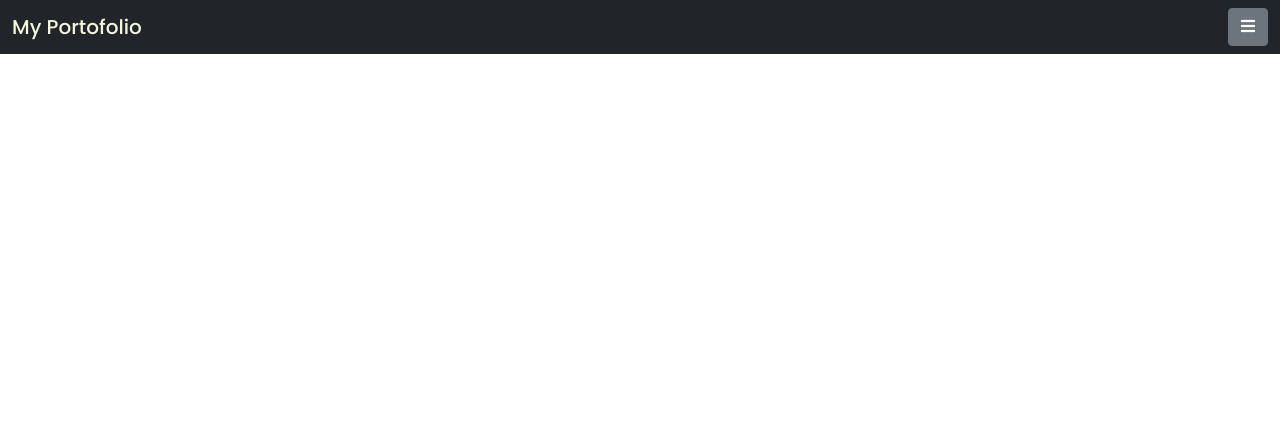
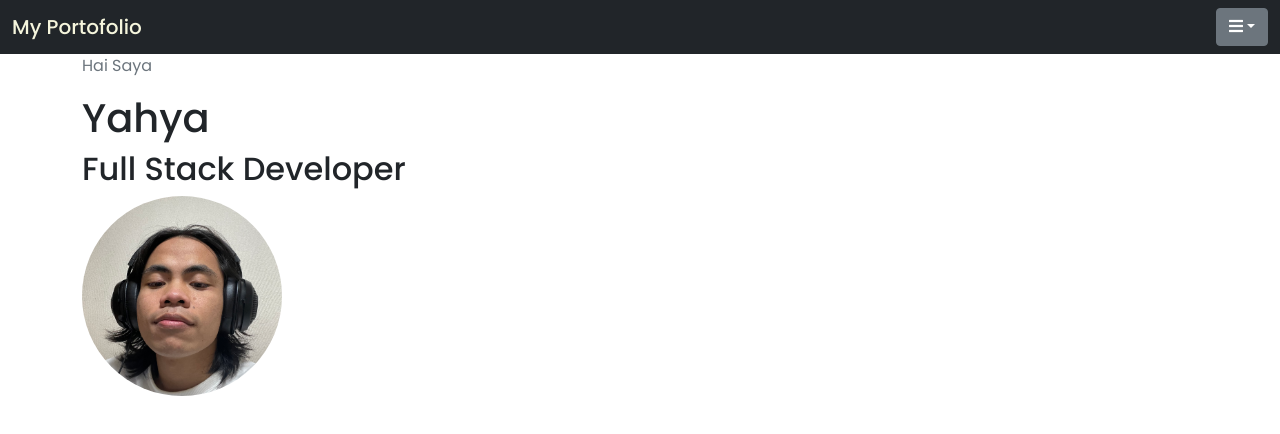
Before and after one commit to yahya-d3v/hib-alhazen-academy, a plain HTML site: page index.html in a window 1280 px wide. Drawn offline with Linux system fonts and the light colour scheme; a web font is replaced by a local one.

Commit message:
navigation done

```diff
--- a/index.html
+++ b/index.html
@@ -10,6 +10,7 @@
   <style>
     body {
       font-family: "Poppins";
+
     }
   </style>
   <!-- Google Font -->
@@ -25,9 +26,40 @@
     <div class="container-fluid">
       <span class="navbar-brand mb-0 h1" style="color: beige;">My Portofolio</span>
       <div class="dropdown">
-        <a class="btn btn-secondary dropdown" href="#" role="button"><i class="fas fa-bars"></i></a>
+        <button type="button" class="btn btn-secondary dropdown-toggle" data-bs-toggle="dropdown" aria-expanded="false"><i class="fas fa-bars"></i></button>
+        <ul class="dropdown-menu dropdown-menu-end">
+          <li><a class="dropdown-item" href="#home">Home</a></li>
+          <li><a class="dropdown-item" href="#about">About</a</li>
+          <li><a class="dropdown-item"href="#services">Services</a></li>
+          <li><a class="dropdown-item" href="#portofolio">Portofolio</a></li>
+          <li><a class="dropdown-item" href="#testimoni">Testimoni</a></li>
+        </ul>
       </div>
     </div>
   </nav>
+  <!-- Navigation End -->
+
+  <!-- Home Section -->
+    <section class="home" id="home">
+      <div class="container">
+        <div class="row min-100-vh align-item-center align-content-center">
+          <!-- Home Image -->
+          <div class="home-image">
+            <div class="col-md-6">
+              <img class="rounded-circle col-md-6" style="width: 200px;" src="img/profil.JPG" alt="" srcset="">
+            </div>
+          </div>
+          <!-- Bio -->
+          <div class="col-md-6 order-md-first">
+            <div class="home-text">
+              <p class="text-muted">Hai Saya</p>
+              <h1>Yahya</h1>
+              <h2>Full Stack Developer</h2>
+            </div>
+          </div>
+        </div>
+      </div>
+    </section>
+  <!-- Home Section -->
 </body>
 </html>
```
